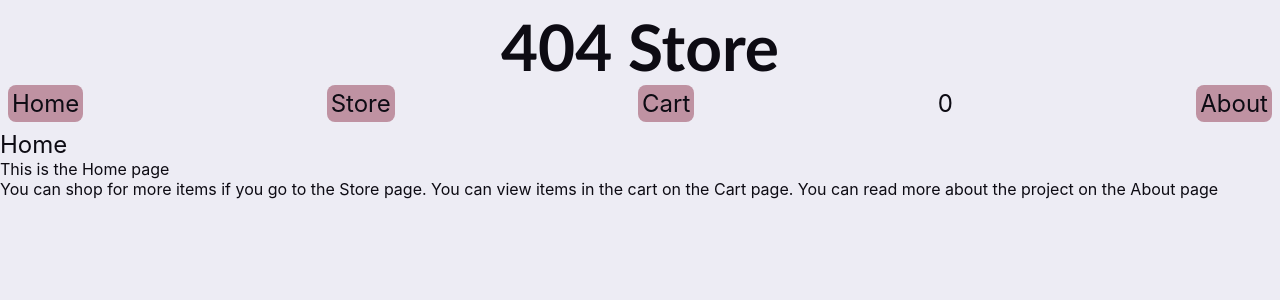
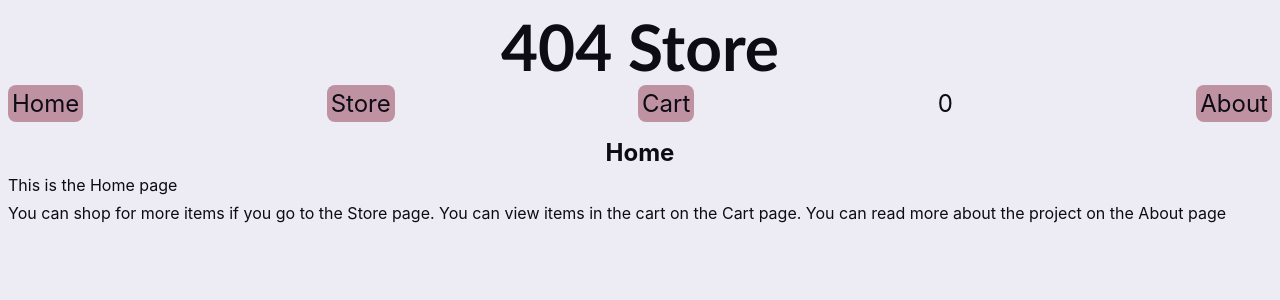
Before and after one commit to verbey/shopping-cart, a React (Vite) app: page / in a window 1280 px wide. Shown: the top 300 px of the page. Built offline with nearby package versions, Linux system fonts and the light colour scheme.

Commit message:
Style Home component

```diff
--- a/src/components/Home.tsx
+++ b/src/components/Home.tsx
@@ -1,7 +1,9 @@
+import styles from '../styles/infoComponent.module.css';
+
 function Home() {
 	return (
-		<main>
-			<h2>Home</h2>
+		<main className={styles.main}>
+			<h2 className={styles.title}>Home</h2>
 			<p>This is the Home page</p>
 			<p>
 				You can shop for more items if you go to the Store page. You can
--- /dev/null
+++ b/src/styles/infoComponent.module.css
@@ -0,0 +1,12 @@
+.title {
+	font-size: 1.5rem;
+	font-weight: 700;
+	text-align: center;
+}
+
+.main {
+	display: flex;
+	flex-direction: column;
+	padding: 8px;
+	gap: 8px;
+}
```
